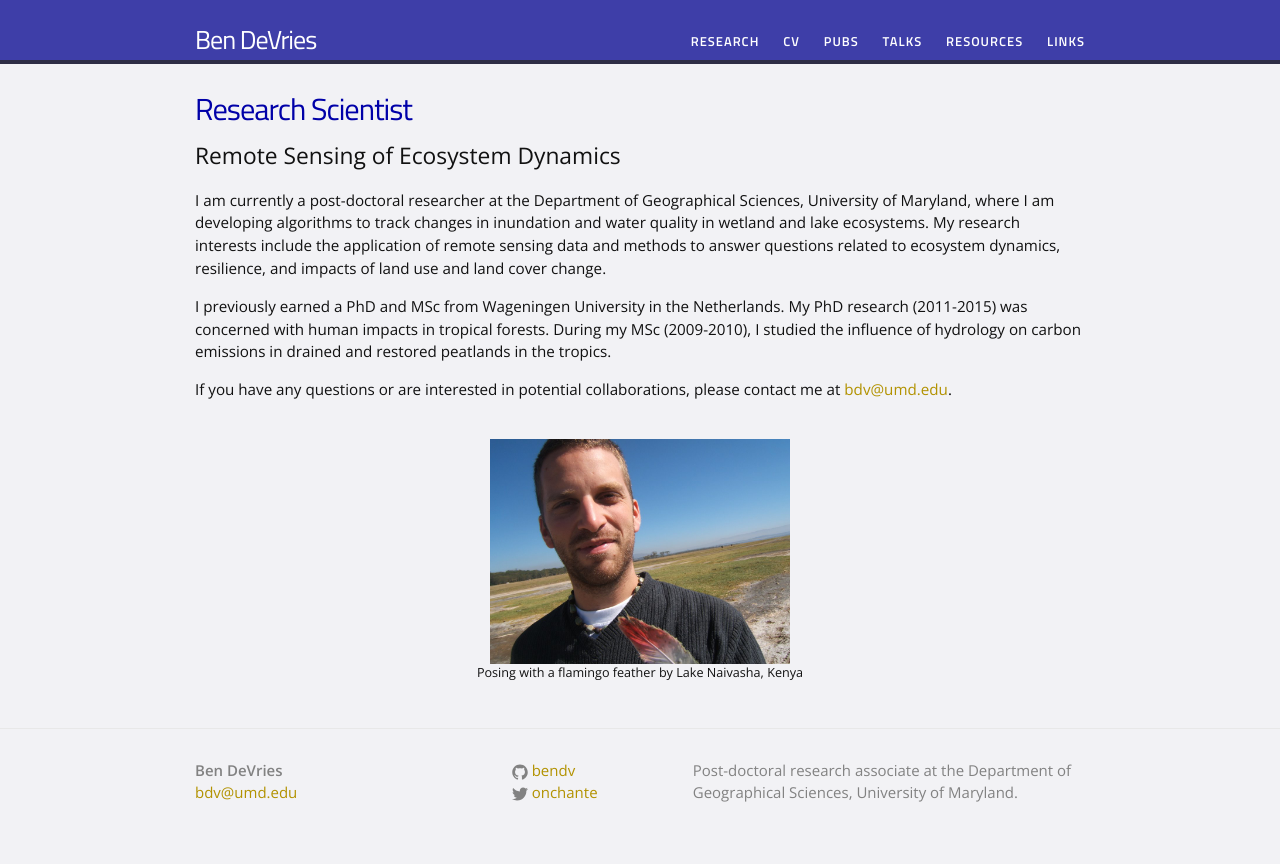
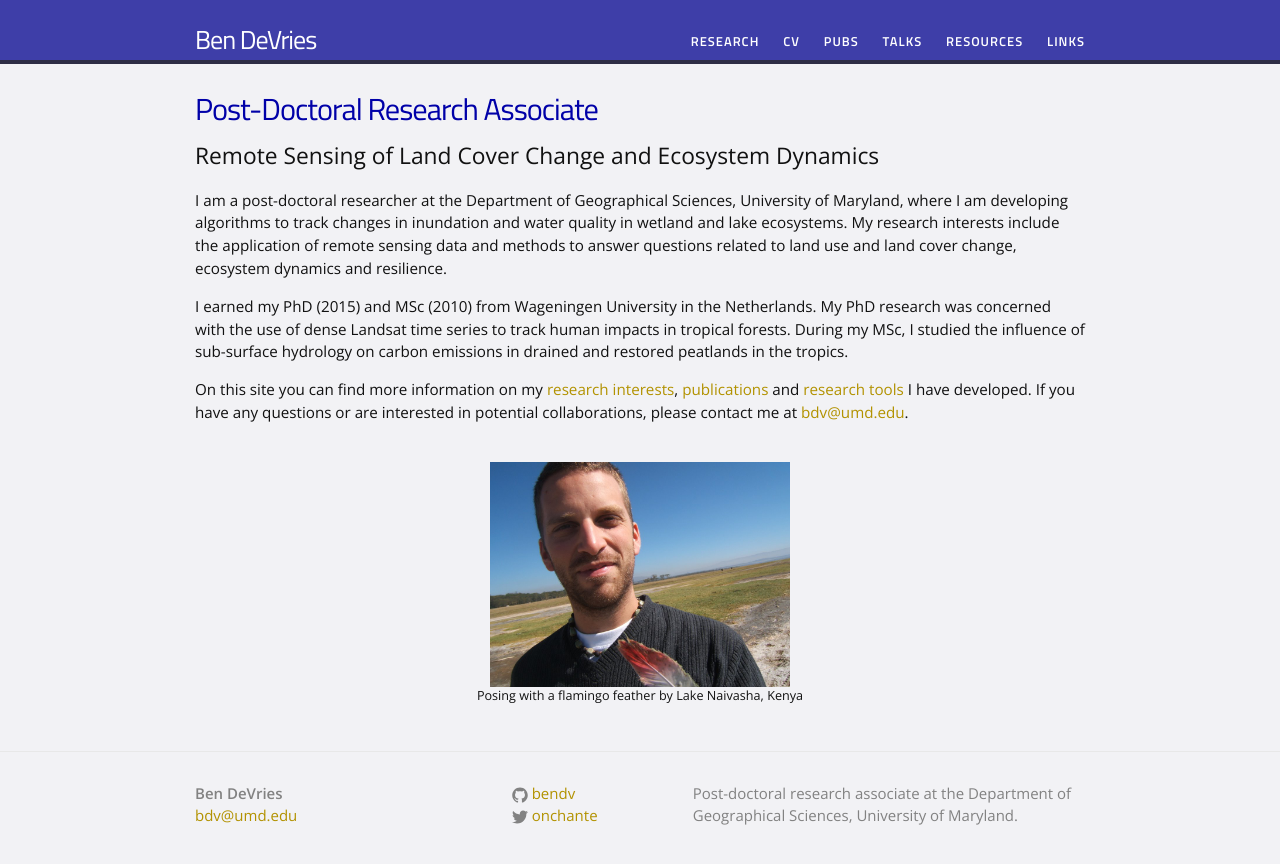
Before and after one commit to bendv/bendv.github.io, a Jekyll site: the page built from index.html, in a window 1280 px wide. Shown: the top 864 px of the page. Built offline with Jekyll 4.4.1, drawn with Linux system fonts in a browser that asks for light colours.

Commit message:
update index

```diff
--- a/index.html
+++ b/index.html
@@ -4,14 +4,14 @@ layout: default
 
 <div class="home">
 
-<h1>Research Scientist</h1>
-<h2>Remote Sensing of Ecosystem Dynamics</h2>
+<h1>Post-Doctoral Research Associate</h1>
+<h2>Remote Sensing of Land Cover Change and Ecosystem Dynamics</h2>
 
-<p>I am currently a post-doctoral researcher at the Department of Geographical Sciences, University of Maryland, where I am developing algorithms to track changes in inundation and water quality in wetland and lake ecosystems. My research interests include the application of remote sensing data and methods to answer questions related to ecosystem dynamics, resilience, and impacts of land use and land cover change.</p>
+<p>I am a post-doctoral researcher at the Department of Geographical Sciences, University of Maryland, where I am developing algorithms to track changes in inundation and water quality in wetland and lake ecosystems. My research interests include the application of remote sensing data and methods to answer questions related to land use and land cover change, ecosystem dynamics and resilience.</p>
 
-<p>I previously earned a PhD and MSc from Wageningen University in the Netherlands. My PhD research (2011-2015) was concerned with human impacts in tropical forests. During my MSc (2009-2010), I studied the influence of hydrology on carbon emissions in drained and restored peatlands in the tropics.</p>
+<p>I earned my PhD (2015) and MSc (2010) from Wageningen University in the Netherlands. My PhD research was concerned with the use of dense Landsat time series to track human impacts in tropical forests. During my MSc, I studied the influence of sub-surface hydrology on carbon emissions in drained and restored peatlands in the tropics.</p>
 
-<p>If you have any questions or are interested in potential collaborations, please contact me at <a href="mailto:bdv@umd.edu">bdv@umd.edu</a>.</p>
+<p>On this site you can find more information on my <a href="research.html">research interests</a>, <a href="/publications/">publications</a> and <a href="/resources/">research tools</a> I have developed. If you have any questions or are interested in potential collaborations, please contact me at <a href="mailto:bdv@umd.edu">bdv@umd.edu</a>.</p>
 
 <br>
 <center>
```
